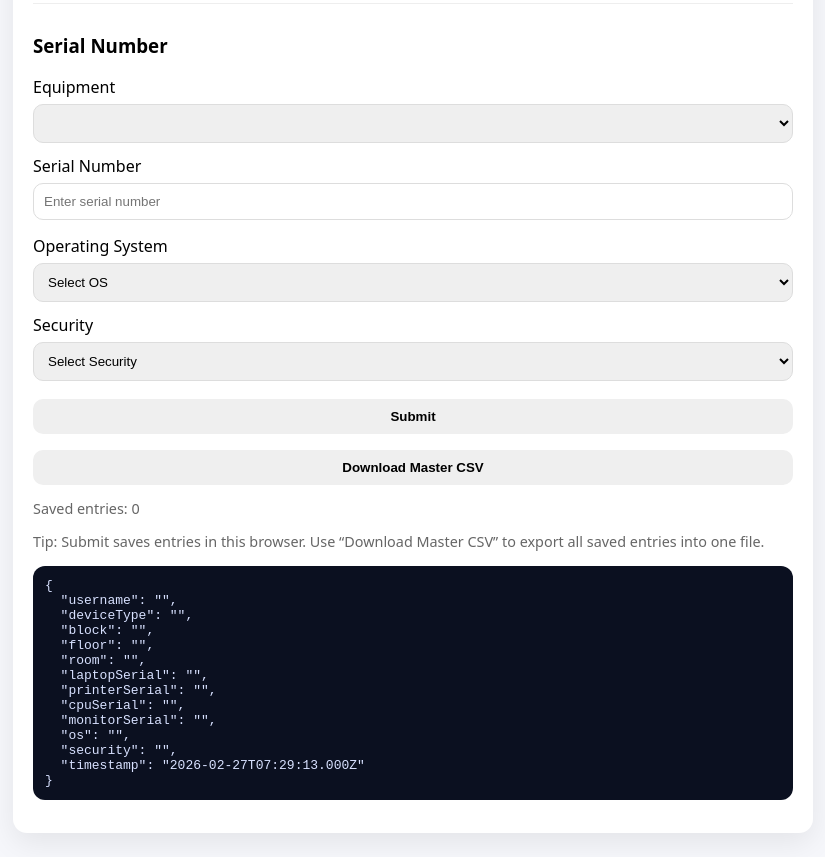
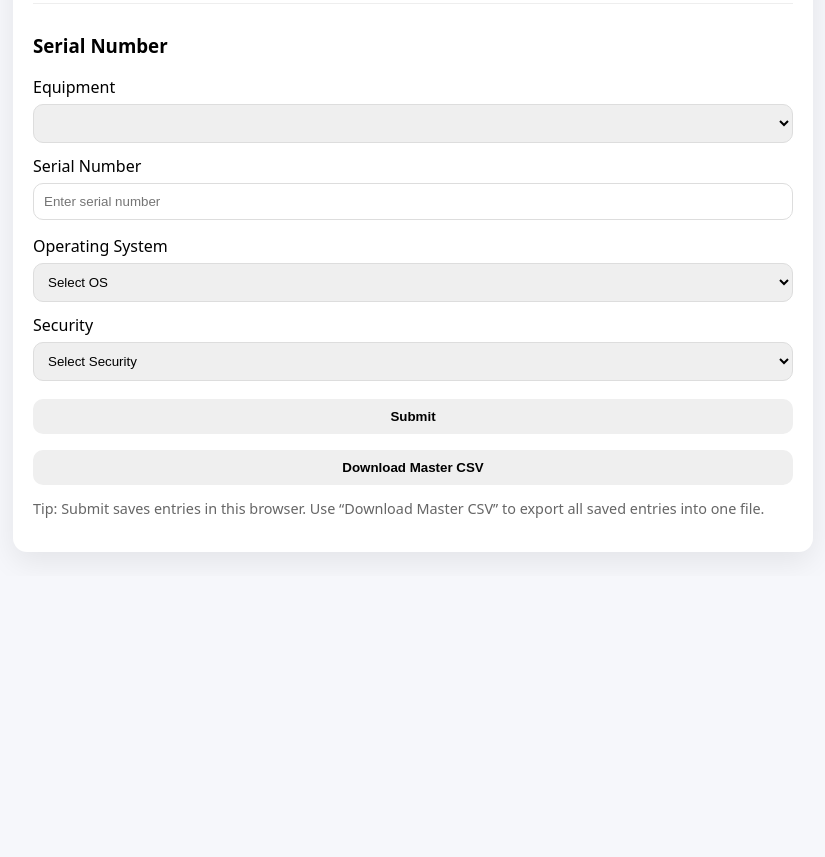
Before and after one commit to dianamboya/inventory-entry, a plain HTML site: page index.html in a window 1280 px wide. Shown: the part 520-1377 px from the top of the page, without its empty margins (227-1052 px from the left). After the commit the page ends 1096 px from the top, so only its background shows below. Drawn offline with Linux system fonts and the light colour scheme.

Commit message:
preview removed

```diff
--- a/index.html
+++ b/index.html
@@ -79,7 +79,7 @@
       </p>
     </form>
 
-    <pre id="preview" class="preview"></pre>
+    <!-- <pre id="preview" class="preview"></pre> -->
   </main>
 
   <script type="module" src="app.js"></script>
```
